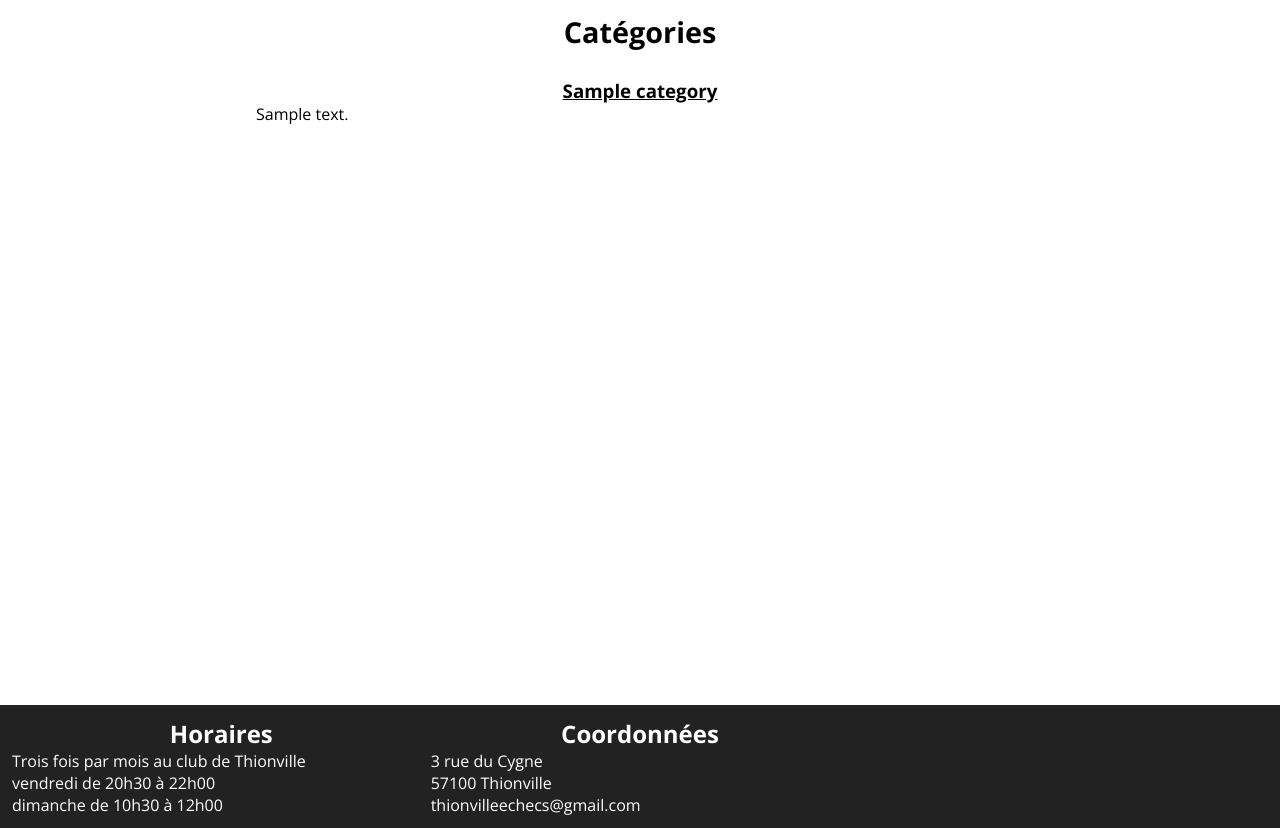
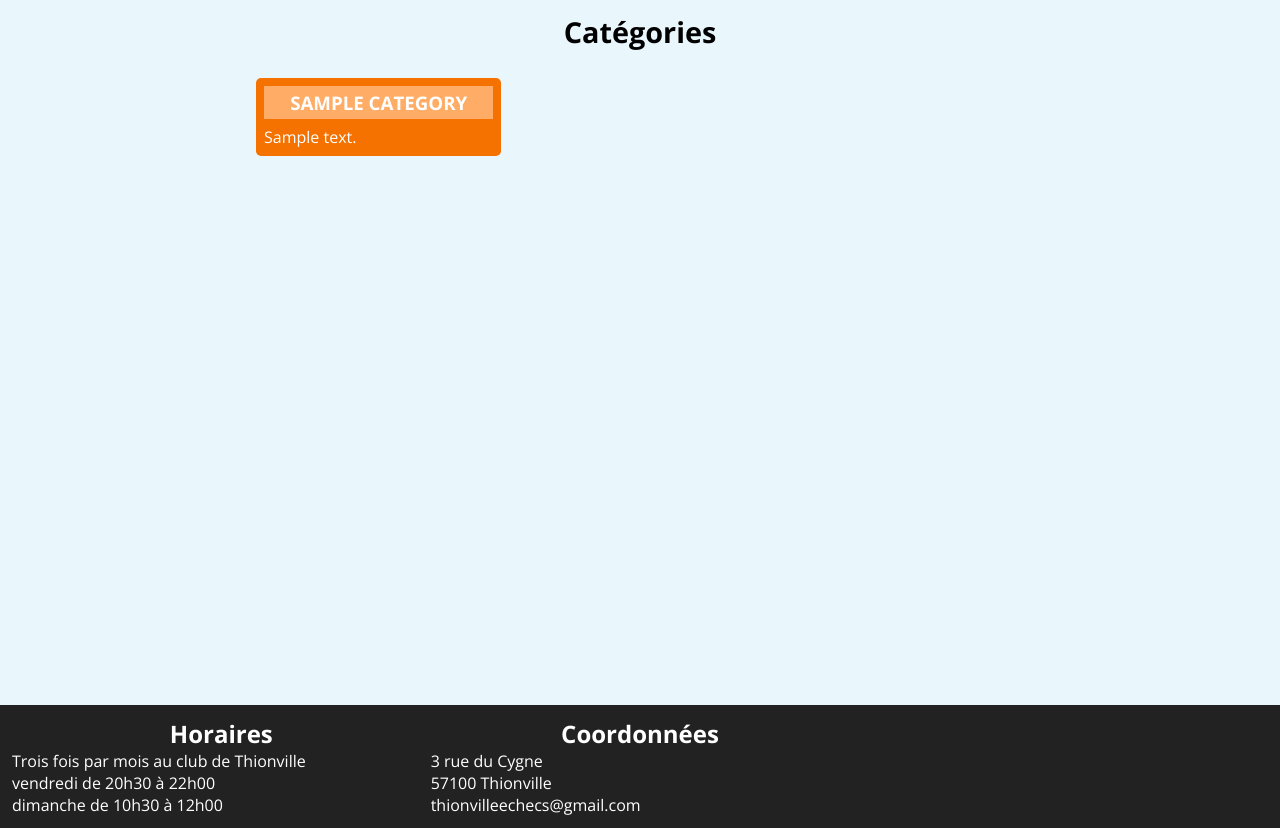
Before and after one commit to MelvDouc/cours_adultes_thionville_echecs, a Django app: page /cours/ in a window 1280 px wide. Shown: the part 103-931 px from the top of the page. Run offline with Django 3.2, Linux system fonts and the light colour scheme; tables that the repository leaves empty hold one stand-in row (values such as "Sample post"); style sheets or scripts are compiled from the project's sources.

Commit message:
minor fixes

```diff
--- a/cours_adultes_thionville_echecs/settings.py
+++ b/cours_adultes_thionville_echecs/settings.py
@@ -84,7 +84,7 @@ DATABASES = {
     'default': {
         'ENGINE': 'django.db.backends.mysql',
         'NAME': config("DB_NAME"),
-        'HOST': '127.0.0.1',
+        'HOST': config("DB_HOST"),
         'PORT': '3306',
         'USER': config("DB_USER"),
         'PASSWORD': config("DB_PASSWORD"),
--- a/main/models.py
+++ b/main/models.py
@@ -4,7 +4,7 @@ from django.db import models
 class Category(models.Model):
     name = models.CharField(max_length=50, unique=True)
     slug = models.CharField(max_length=100, unique=True)
-    description = models.TextField(null=True, blank=True)
+    description = models.TextField(null=False, blank=False)
     creation_date = models.DateTimeField(auto_now_add=True)
 
     def __str__(self):
--- a/main/static/scss/_config.scss
+++ b/main/static/scss/_config.scss
@@ -14,6 +14,10 @@ a {
   color: inherit;
 }
 
+img {
+  max-width: 100%;
+}
+
 address {
   font-style: normal;
 }
--- a/main/static/scss/_main.scss
+++ b/main/static/scss/_main.scss
@@ -1,6 +1,10 @@
 main {
   flex: 1;
+  height: 100%;
   min-height: calc(100vh - var(--header-height));
+  display: grid;
+  grid-template-rows: min-content;
+  background: lighten($main-blue, 22.5%);
 
   h2 {
     font-size: 1.8rem;
--- a/main/static/scss/_utils.scss
+++ b/main/static/scss/_utils.scss
@@ -18,3 +18,8 @@ $main-gray: #c0c0c0;
   display: grid;
   place-items: center;
 }
+
+@mixin flex-col {
+  display: flex;
+  flex-direction: column;
+}
--- /dev/null
+++ b/main/static/scss/categories.scss
@@ -0,0 +1,30 @@
+@import "utils";
+
+#categories {
+  display: grid;
+  grid-template-columns: repeat(3, 1fr);
+  column-gap: 1em;
+}
+
+.category-card {
+  text-decoration: none;
+  @include flex-col;
+  background: $main-orange;
+  color: white;
+  border-radius: 5px;
+  padding: 0.5em;
+  transition: 200ms;
+
+  &:hover {
+    transform: scale(1.05);
+    filter: drop-shadow(2px 2px 10px rgb(150,150,150));
+  }
+
+  h3 {
+    padding: 0.2em;
+    margin-bottom: 0.4em;
+    background: lighten($main-orange, 22%);
+    text-transform: uppercase;
+  }
+
+}
--- /dev/null
+++ b/main/static/scss/home.scss
@@ -0,0 +1,4 @@
+#my-picture {
+  float: inline-start;
+  margin-inline-end: 1em;
+}
--- a/main/templates/main/__base.html
+++ b/main/templates/main/__base.html
@@ -8,6 +8,7 @@
   <meta name="viewport" content="width=device-width, initial-scale=1.0" />
   <link rel="shortcut icon" href="{% static 'img/favicon.png' %}" type="image/png" />
   <link rel="stylesheet" href="{% static 'css/style.min.css' %}" />
+  {% block css %}{% endblock %}
   <script src="{% static 'js/main.js' %}" type="module"></script>
   <title>{{ title }} — Cours Adultes — Thionville Échecs</title>
 </head>
--- a/main/templates/main/home.html
+++ b/main/templates/main/home.html
@@ -2,10 +2,14 @@
 
 {% load static %}
 
+{% block css %}
+  <link rel="stylesheet" href="{% static 'css/home.min.css' %}">
+{% endblock %}
+
 {% block content_title %}Bienvenue sur le site des cours adultes&nbsp;!{% endblock %}
 
 {% block content %}
-  <div class="float-left">
+  <div id="my-picture">
     <img src="{% static 'img/home/me.jpeg' %}" alt="Melvin DOUCET" />
   </div>
 
--- a/main/templates/main/lessons.html
+++ b/main/templates/main/lessons.html
@@ -1,12 +1,20 @@
 {% extends "main/__base.html" %}
+
+{% load static %}
+
+{% block css %}
+  <link rel="stylesheet" href="{% static 'css/categories.min.css' %}">
+{% endblock %}
 
 {% block content_title %}Catégories{% endblock %}
 
 {% block content %}
-  {% for category in categories %}
-    <div class="category-card">
-      <h3><a href="{% url 'category' category.slug %}">{{ category.name }}</a></h3>
-      <div class="description">{{ category.description }}</div>
-    </div>
-  {% endfor %}
+  <div id="categories">
+    {% for category in categories %}
+      <a href="{% url 'category' category.slug %}" class="category-card">
+        <h3>{{ category.name }}</h3>
+        <div class="description">{{ category.description | truncatechars:320 }}</div>
+      </a>
+    {% endfor %}
+  </div>
 {% endblock %}
```
Also changed, not shown: main/utils.py (+5 -3 lines).
